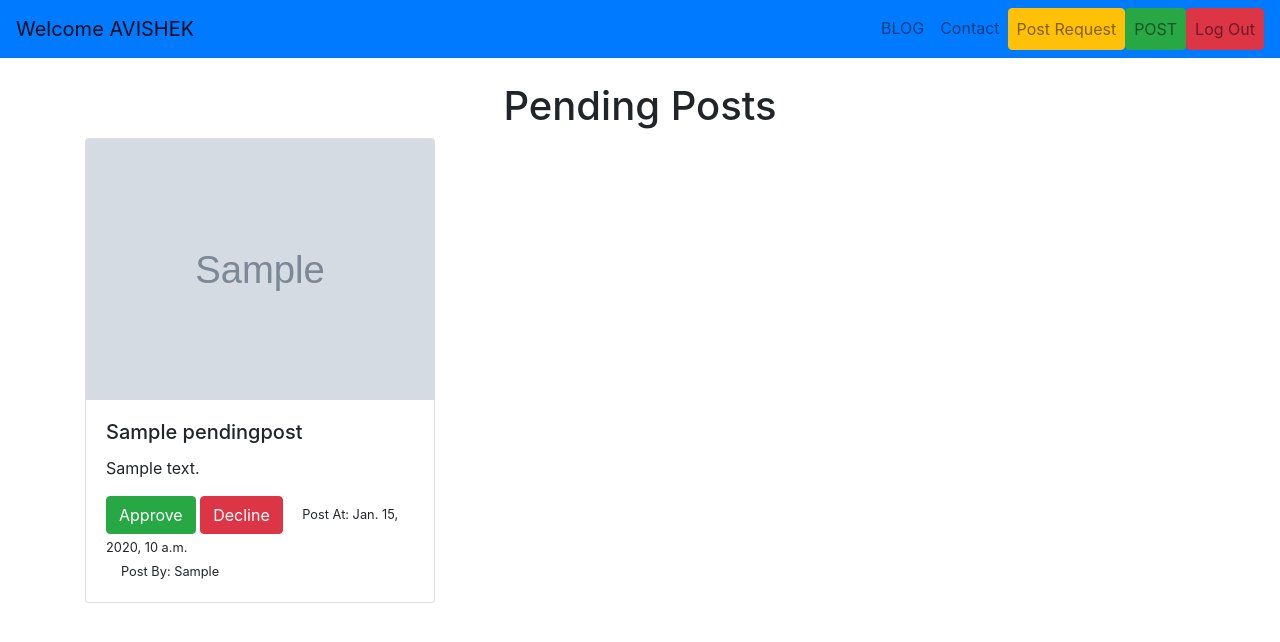
After one commit to avishekdhakal7/django-blog, a Django app: page /pendingpost/ in a window 1280 px wide. The commit adds this page. Shown: the top 642 px of the page. Run offline with Django 5.2, Linux system fonts and the light colour scheme; a user stored in the database is signed in; tables that the repository leaves empty hold one stand-in row (values such as "Sample post"); grey boxes marked "Sample" are stand-in pictures; some libraries are stand-ins or nearby versions.

Commit message:
makor updates

```diff
--- a/meroapp/models.py
+++ b/meroapp/models.py
@@ -1,11 +1,20 @@
 from django.db import models
 
-class Product(models.Model):
+class ApprovedPost(models.Model):
     title = models.CharField(max_length=100)
     image = models.ImageField(upload_to='images/')  # 'images/' is the folder where images will be stored
     date = models.DateTimeField(auto_now_add=True)
-    price = models.IntegerField(default=0)
-    description = models.CharField(max_length=500,default='')
+    description =models.TextField()
     postby= models.CharField(max_length=500,default='')
     def __str__(self):
         return self.title
+
+class PendingPost(models.Model):
+    title = models.CharField(max_length=100)
+    image = models.ImageField(upload_to='pendingimages/')  # 'images/' is the folder where images will be stored
+    date = models.DateTimeField(auto_now_add=True)
+    description = models.TextField()
+    postby= models.CharField(max_length=500,default='')
+
+    def __str__(self):
+        return self.title
--- a/meroapp/urls.py
+++ b/meroapp/urls.py
@@ -6,16 +6,25 @@ from django.conf.urls.static import static
 urlpatterns=[
    path('',views.index, name='index'),
    path('register/', views.register, name='register'),
+   path('otp/', views.otp, name='otp'),
+
    path('login/', views.login, name='login'),
    path('logout/', views.logout, name='logout'),
-   path('otp/', views.otp, name='otp'),
+
    path('contact/', views.contact, name='contact'),
+
    path('resetpassword/',views.resetpassword,name='resetpassword'),
    path('resetpassword_otp/',views.resetpassword_otp,name='resetpassword_otp'),
+   path('confirmpassword/<str:username>/', views.confirmpassword, name='confirmpassword'),
+
    path('post/', views.post, name='post'),
+
+   path('pendingpost/', views.pendingpost, name='pendingpost'),
+   path('pendingpostdel/<int:id>/', views.pendingpostdel, name='pendingpostdel'),
+   path('pendingpostapprove/<int:id>/', views.pendingpostapprove, name='pendingpostapprove'),
+
    path('delete/<int:id>/', views.delete, name='delete'),
    path('edit/<int:id>/', views.edit, name='edit'),
-   path('confirmpassword/<str:username>/', views.confirmpassword, name='confirmpassword'),
 
 
 
--- a/meroapp/views.py
+++ b/meroapp/views.py
@@ -17,9 +17,9 @@ from .models import *
 
 
 def index(request):
-    products=Product.objects.all()
+    approvedposts=ApprovedPost.objects.all().order_by('-date')
 
-    return render (request,"index.html",{'products':products} )
+    return render (request,"index.html",{'approvedposts':approvedposts} )
 
 
 def contact(request):
@@ -212,48 +212,84 @@ def post(request):
         title = request.POST.get('title')  # Use get to avoid MultiValueDictKeyError
         image = request.FILES.get('image')  # Use get to avoid MultiValueDictKeyError
         description = request.POST.get('description')  # Use get to avoid MultiValueDictKeyError
-        price = request.POST.get('price')  # Use get to avoid MultiValueDictKeyError
         postby = request.POST.get('postby')  # Use get to avoid MultiValueDictKeyError
 
+        if title and description:
+            if request.user.is_superuser:
+                approvedpost = ApprovedPost(title=title, image=image,description=description,postby=postby)
+                approvedpost.save() ;
+                messages.info(request, "Sucessfully Added")
+                return redirect('/')
 
-        if title and image:
-            products = Product(title=title, image=image,description=description,price=price,postby=postby)
-            products.save() ;
-
-            messages.info(request, "Sucessfully Added")
-            return redirect('/')
+            else:
+                pendingpost = PendingPost(title=title, image=image,description=description,postby=postby)
+                pendingpost.save() ;
+                messages.info(request, "Sucessfully Added! wait for admins approval")
+                return redirect('/')
 
     else:
-     return render(request,"upload_form.html")
+     return render(request,"post.html")
+
+def pendingpost(request):
+    pendingposts=PendingPost.objects.all()
+    return render(request,"pendingpost.html",{'pendingposts':pendingposts})
+
+
+def pendingpostdel(request,id):
+    pendingpost=PendingPost.objects.get(id=id)
+    pendingpost.delete()
+    messages.info(request,"succesfully deleted without posting !")
+    return redirect('/')
+def pendingpostapprove(request,id):
+    pendingpost=PendingPost.objects.get(id=id)
+    user=User.objects.get(username=pendingpost.postby)
+
+    title=pendingpost.title
+    image=pendingpost.image
+    description=pendingpost.description
+    postby=pendingpost.postby
+    date=pendingpost.date
+
+    approvedpost = ApprovedPost(title=title, image=image,date=date,description=description,postby=postby)
+    approvedpost.save();
+    pendingpost.delete();
+    messages.info(request,f"succesfully Provided approval for {postby}'s post  !")
+    messages.info(request,"And sent a notification via Email")
+
+    subject= "Apporval of post at BLOG page"    #sending a message of post approval
+    message=f"Your post at BLOG page.Posted at{pendingpost.date} has been approved by the admin just now!"
+    from_mail=settings.EMAIL_HOST_USER
+    recipient=[user.email,]
+    send_mail(subject, message, from_mail, recipient, fail_silently=False)
+    return redirect('/')
+
 
 
 def delete(request,id):
-    product=Product.objects.get(id=id)
-    product.delete()
+    approvedpost=ApprovedPost.objects.get(id=id)
+    approvedpost.delete()
     messages.info(request,"succesfully deleted !")
     return redirect('/')
 
 def edit(request,id):
-    products=Product.objects.all()
-    for product in products:
-        product
+    approvedposts=ApprovedPost.objects.all()
+    for approvedpost in approvedposts:
+        approvedpost
 
         if request.method =="POST":
-            product=Product.objects.get(id=id)
+            approvedpost=ApprovedPost.objects.get(id=id)
 
             title = request.POST.get('title')  # Use get to avoid MultiValueDictKeyError
             image = request.FILES.get('image')  # Use get to avoid MultiValueDictKeyError
             description = request.POST.get('description')  # Use get to avoid MultiValueDictKeyError
-            price = request.POST.get('price')  # Use get to avoid MultiValueDictKeyError
 
-            product.title=title
-            product.image=image
-            product.description=description
-            product.price=price
+            approvedpost.title=title
+            approvedpost.image=image
+            approvedpost.description=description
 
-            product.save();
+            approvedpost.save();
             messages.info(request,"succesfully edited item !")
 
             return redirect('/')
 
-    return render(request,'edit.html',{'product':product})
+    return render(request,'edit.html',{'approvedpost':approvedpost})
--- a/templates/navbar.html
+++ b/templates/navbar.html
@@ -1,7 +1,7 @@
 {%if user.is_authenticated%}
     <nav class="navbar navbar-expand-lg navbar-light bg-primary">
 
-        <a class="navbar-brand" href="#">Welcome  {{user.username}}, to our Hotel Habibi</a>
+        <a class="navbar-brand" href="{% url 'index' %}">Welcome  {{user.username|upper}}</a>
         <button class="navbar-toggler" type="button" data-toggle="collapse" data-target="#navbarNav" aria-controls="navbarNav" aria-expanded="false" aria-label="Toggle navigation">
             <span class="navbar-toggler-icon"></span>
         </button>
@@ -11,16 +11,24 @@
 
             <ul class="navbar-nav ml-auto">
                 <li class="nav-item">
-                    <a class="nav-link" href="#menu">Menu</a>
+                    <a class="nav-link" href="#menu">BLOG</a>
                 </li>
 
                 <li class="nav-item">
                     <a class="nav-link" href="#contact">Contact</a>
                 </li>
+                {% if user.is_superuser %}
+                <li class="nav-item">
+                    <a class="nav-link btn btn-warning" href="{% url 'pendingpost' %}">Post Request</a>
+                </li>
+                <li class="nav-item">
+                    <a class="nav-link btn btn-success" href="{% url 'post'%}">POST</a>
+                </li>
 
-                    <li class="nav-item">
-                        <a class="nav-link btn btn-success" href=" post ">POST</a>
-                    </li>
+                {% elif not user.is_superuser %}
+                <a class="nav-link btn btn-success" href="{% url 'post' %}">POST</a>
+            </li> {% endif %}
+
                     <li class="nav-item">
                     <a class="nav-link btn btn-danger" href="{% url 'logout' %}">Log Out</a>
                 </li>
@@ -32,14 +40,12 @@
             <h5 class="text-danger">{{message}}</h5>
           {% endfor %}
 
-
-
             {% endif %}
 
             {%if not user.is_authenticated%}
 
                     <nav class="navbar navbar-expand-lg navbar-light bg-primary">
-                        <a class="navbar-brand" href="#">Hotel Habibi</a>
+                        <a class="navbar-brand" href="#">BLOG</a>
                         <button class="navbar-toggler" type="button" data-toggle="collapse" data-target="#navbarNav" aria-controls="navbarNav" aria-expanded="false" aria-label="Toggle navigation">
                             <span class="navbar-toggler-icon"></span>
                         </button>
@@ -49,7 +55,7 @@
                             <ul class="navbar-nav ml-auto">
 
                                 <li class="nav-item">
-                                    <a class="nav-link" href="#menu">Menu</a>
+                                    <a class="nav-link" href="#menu">Read</a>
                                 </li>
 
 
--- /dev/null
+++ b/templates/pendingpost.html
@@ -0,0 +1,47 @@
+{% if user.is_superuser %}
+<!DOCTYPE html>
+<html lang="en">
+<head>
+    <meta charset="UTF-8">
+    <meta name="viewport" content="width=device-width, initial-scale=1.0">
+    <title>Pending Posts</title>
+
+    <link rel="stylesheet" href="https://stackpath.bootstrapcdn.com/bootstrap/4.5.2/css/bootstrap.min.css">
+</head>
+<body>
+    {% include 'navbar.html' %}
+
+    <div class="container mt-4">
+        <h1 class="text-center">Pending Posts</h1>
+        <div class="row">
+            {% for pendingpost in pendingposts %}
+                <div class="col-md-4 col-sm-6 mb-4">
+                    <div class="card h-100">
+                        <img src="{{ pendingpost.image.url }}" class="card-img-top" alt="{{ pendingpost.title }}">
+                        <div class="card-body">
+                            <h5 class="card-title">{{ pendingpost.title }}</h5>
+                            <p class="card-text">{{ pendingpost.description }}</p>
+
+                            <a href="{%url 'pendingpostapprove' pendingpost.id %}" class="btn btn-success">Approve</a>
+                            <a href="{%url 'pendingpostdel' pendingpost.id %}" class="btn btn-danger">Decline</a>
+
+                            <small class='container'>Post At: {{ pendingpost.date }}</small><br>
+                            <small class='container'>Post By: {{ pendingpost.postby }}</small>
+                        </div>
+                    </div>
+                </div>
+            {% empty %}
+                <div class="col-12">
+                    <p class="text-center">No pending posts available.</p>
+                </div>
+            {% endfor %}
+        </div>
+    </div>
+
+
+    <script src="https://code.jquery.com/jquery-3.5.1.slim.min.js"></script>
+    <script src="https://cdn.jsdelivr.net/npm/@popperjs/core@2.0.7/dist/umd/popper.min.js"></script>
+    <script src="https://stackpath.bootstrapcdn.com/bootstrap/4.5.2/js/bootstrap.min.js"></script>
+</body>
+</html>
+{% endif %}
--- a/templates/register.html
+++ b/templates/register.html
@@ -21,6 +21,8 @@
             placeholder="Enter your username"
             name="username"
             required
+            pattern="^[a-zA-Z0-9_]{3,20}$"
+            title="Username should be 3-20 characters long and can only contain letters, numbers, and underscores."
           />
         </div>
         <div class="mb-3">
@@ -30,6 +32,8 @@
             placeholder="Enter your email"
             name="email"
             required
+            pattern="[a-z0-9._%+-]+@[a-z0-9.-]+\.[a-z]{2,}$"
+            title="Please enter a valid email address."
           />
         </div>
         <div class="mb-3">
```
Also changed, not shown: meroapp/admin.py (+7 -5 lines), meroproject/settings.py (+5 -4 lines), templates/edit.html (+5 -8 lines), templates/index.html (+12 -39 lines), templates/post.html (renamed from templates/upload_form.html, +4 -7 lines), db.sqlite3, media/images/download.png (deleted), media/images/momo.jpg (deleted), meroapp/migrations/0001_initial.py, meroapp/migrations/0002_alter_product_description_alter_product_price.py (deleted), meroapp/migrations/0003_product_postby.py (deleted).
